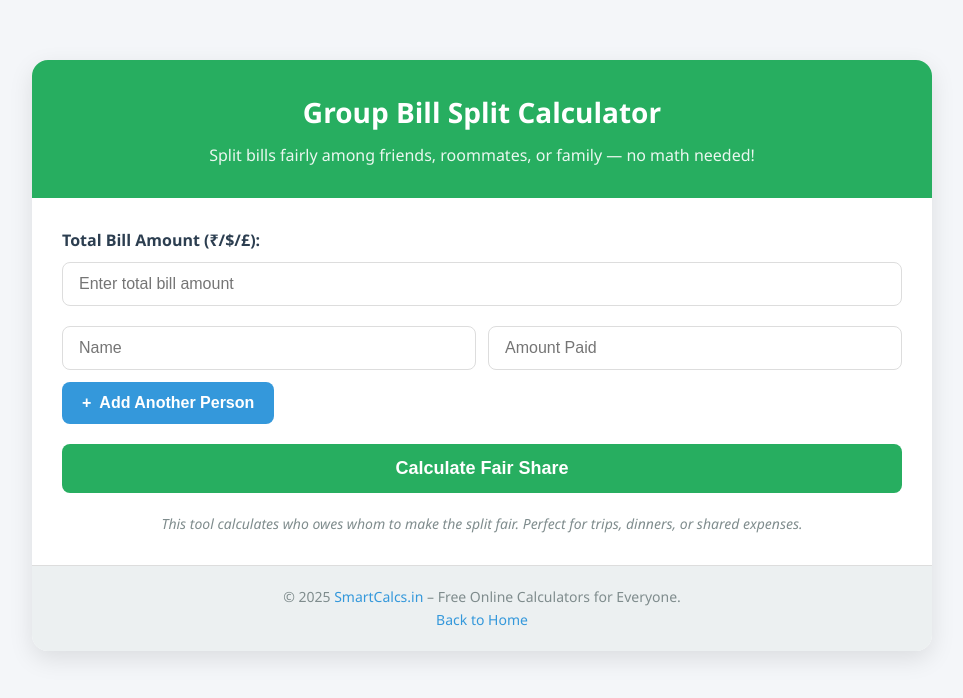
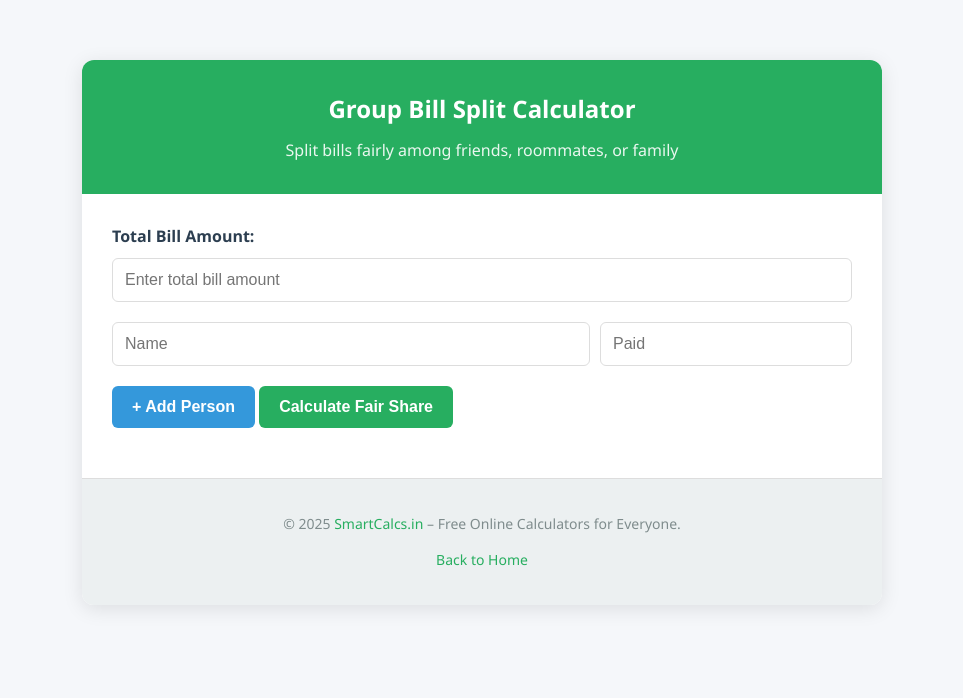
Before and after one commit to smartcalcshelp-art/financehub, a plain HTML site: page index.html in a window 1280 px wide. Shown: the whole page, without its empty margins (158-1121 px from the left). Drawn offline with Linux system fonts and the light colour scheme.

Commit message:
Update index.html

```diff
--- a/index.html
+++ b/index.html
@@ -3,194 +3,101 @@
 <head>
     <meta charset="UTF-8">
     <meta name="viewport" content="width=device-width, initial-scale=1.0">
-    <title>Group Bill Split Calculator - Fair Expense Sharing | SmartCalcs</title>
-    <meta name="description" content="Split group bills fairly with friends or roommates. Free, ad-free online tool to calculate who owes whom. No login, mobile-friendly.">
-    <meta name="keywords" content="split bill calculator, expense split, group bill, fair share, SmartCalcs">
+    <title>Group Bill Split Calculator - No Ads | SmartCalcs</title>
+    <meta name="description" content="Free online tool to split bills fairly among friends, roommates, or family. No login, no ads, works on mobile.">
     <meta name="robots" content="index, follow">
-    <link rel="canonical" href="https://smartcalcs.in/split-bill-calculator.html">
-
-    <!-- Open Graph / Social Sharing -->
-    <meta property="og:title" content="Free Group Bill Split Calculator - No Ads | SmartCalcs">
-    <meta property="og:description" content="Split bills fairly with friends and family. No login, no ads. Works on mobile.">
-    <meta property="og:type" content="website">
-    <meta property="og:url" content="https://smartcalcs.in/split-bill-calculator.html">
-    <meta property="og:image" content="https://smartcalcs.in/assets/og-split-bill.jpg">
-
-    <!-- Twitter Card -->
-    <meta name="twitter:card" content="summary_large_image">
-    <meta name="twitter:title" content="Free Group Bill Split Calculator">
-    <meta name="twitter:description" content="Split bills fairly with friends and family. No login, no ads.">
-    <meta name="twitter:image" content="https://smartcalcs.in/assets/og-split-bill.jpg">
-
-    <!-- Favicon -->
-    <link rel="icon" href="/favicon.ico" type="image/x-icon">
-
-    <!-- Google Analytics -->
-    <script src="/js/analytics.js" async></script>
-
     <style>
-        * {
-            margin: 0;
-            padding: 0;
-            box-sizing: border-box;
-        }
-
         body {
-            font-family: 'Segoe UI', Tahoma, Geneva, Verdana, sans-serif;
+            font-family: 'Segoe UI', sans-serif;
             line-height: 1.6;
             color: #333;
-            background: #f4f6f9;
+            background: #f5f7fa;
             padding: 20px;
+            margin: 0;
         }
-
         .container {
-            max-width: 900px;
+            max-width: 800px;
             margin: 40px auto;
             background: white;
-            border-radius: 16px;
-            box-shadow: 0 8px 24px rgba(0,0,0,0.1);
+            border-radius: 12px;
+            box-shadow: 0 4px 20px rgba(0,0,0,0.1);
             overflow: hidden;
         }
-
         header {
             background: #27ae60;
             color: white;
             padding: 30px;
             text-align: center;
         }
-
         header h1 {
-            font-size: 28px;
-            font-weight: 700;
+            margin: 0;
+            font-size: 24px;
         }
-
         header p {
+            margin: 10px 0 0;
+            opacity: 0.9;
             font-size: 16px;
-            opacity: 0.9;
-            margin-top: 8px;
         }
-
         .content {
             padding: 30px;
         }
-
         .form-group {
             margin-bottom: 20px;
         }
-
         label {
             display: block;
             margin-bottom: 8px;
             font-weight: 600;
             color: #2c3e50;
         }
-
-        input[type="text"],
-        input[type="number"] {
+        input {
             width: 100%;
-            padding: 12px 16px;
+            padding: 12px;
             border: 1px solid #ddd;
-            border-radius: 8px;
+            border-radius: 6px;
             font-size: 16px;
-            transition: border 0.3s;
+            box-sizing: border-box;
         }
-
-        input[type="text"]:focus,
-        input[type="number"]:focus {
-            border-color: #27ae60;
-            outline: none;
-        }
-
         .person {
             display: flex;
-            gap: 12px;
-            margin-bottom: 12px;
-            align-items: center;
+            gap: 10px;
+            margin-bottom: 10px;
         }
-
-        .person input {
-            margin-bottom: 0;
+        .person input[type="text"] {
+            flex: 2;
         }
-
-        .person input[type="text"] {
-            flex: 1;
-        }
-
         .person input[type="number"] {
             flex: 1;
         }
-
-        .remove-btn {
-            background: #e74c3c;
-            color: white;
-            border: none;
-            width: 40px;
-            height: 40px;
-            border-radius: 8px;
-            cursor: pointer;
-            font-size: 18px;
-            display: flex;
-            align-items: center;
-            justify-content: center;
-        }
-
-        .add-more {
-            background: #3498db;
+        button {
+            background: #27ae60;
             color: white;
             border: none;
             padding: 12px 20px;
-            border-radius: 8px;
+            border-radius: 6px;
             cursor: pointer;
             font-size: 16px;
             font-weight: 600;
-            display: flex;
-            align-items: center;
-            gap: 8px;
-            margin-bottom: 20px;
         }
-
+        button:hover {
+            background: #219653;
+        }
+        .add-more {
+            background: #3498db;
+            margin: 10px 0 20px;
+        }
         .add-more:hover {
             background: #2980b9;
         }
-
-        button.calculate {
-            background: #27ae60;
-            color: white;
-            border: none;
-            padding: 14px 24px;
-            border-radius: 8px;
-            font-size: 18px;
-            font-weight: 600;
-            cursor: pointer;
-            width: 100%;
-            transition: background 0.3s;
-        }
-
-        button.calculate:hover {
-            background: #219653;
-        }
-
         .result {
             margin-top: 30px;
             padding: 20px;
             background: #e8f5e9;
-            border-left: 5px solid #27ae60;
-            border-radius: 8px;
+            border-left: 4px solid #27ae60;
+            border-radius: 6px;
             font-size: 18px;
             line-height: 2;
-            color: #2c3e50;
         }
-
-        .result strong {
-            color: #275b3a;
-        }
-
-        .result ul {
-            list-style: disc;
-            margin-left: 20px;
-            margin-top: 10px;
-        }
-
         footer {
             text-align: center;
             padding: 20px;
@@ -199,18 +106,9 @@
             background: #ecf0f1;
             border-top: 1px solid #ddd;
         }
-
         footer a {
-            color: #3498db;
+            color: #27ae60;
             text-decoration: none;
-        }
-
-        .note {
-            font-size: 14px;
-            color: #7f8c8d;
-            margin-top: 20px;
-            text-align: center;
-            font-style: italic;
         }
     </style>
 </head>
@@ -218,34 +116,26 @@
     <div class="container">
         <header>
             <h1>Group Bill Split Calculator</h1>
-            <p>Split bills fairly among friends, roommates, or family — no math needed!</p>
+            <p>Split bills fairly among friends, roommates, or family</p>
         </header>
 
         <div class="content">
             <div class="form-group">
-                <label>Total Bill Amount (₹/$/£):</label>
+                <label>Total Bill Amount:</label>
                 <input type="number" id="totalBill" placeholder="Enter total bill amount" step="0.01">
             </div>
 
             <div id="peopleList">
-                <!-- Default Person -->
                 <div class="person">
                     <input type="text" placeholder="Name" class="name">
-                    <input type="number" placeholder="Amount Paid" class="paid" step="0.01">
+                    <input type="number" placeholder="Paid" class="paid" step="0.01">
                 </div>
             </div>
 
-            <button class="add-more" onclick="addPerson()">
-                <span>+</span> Add Another Person
-            </button>
-
-            <button class="calculate" onclick="calculateSplit()">Calculate Fair Share</button>
+            <button class="add-more" onclick="addPerson()">+ Add Person</button>
+            <button onclick="calculateSplit()">Calculate Fair Share</button>
 
             <div id="result" class="result" style="display: none;"></div>
-
-            <p class="note">
-                This tool calculates who owes whom to make the split fair. Perfect for trips, dinners, or shared expenses.
-            </p>
         </div>
 
         <footer>
@@ -255,41 +145,28 @@
     </div>
 
     <script>
-        // Add a new person field
         function addPerson() {
             const container = document.getElementById('peopleList');
             const newPerson = document.createElement('div');
             newPerson.className = 'person';
-
             newPerson.innerHTML = `
                 <input type="text" placeholder="Name" class="name">
-                <input type="number" placeholder="Amount Paid" class="paid" step="0.01">
-                <button type="button" class="remove-btn" onclick="removePerson(this)">✕</button>
+                <input type="number" placeholder="Paid" class="paid" step="0.01">
             `;
-
             container.appendChild(newPerson);
         }
 
-        // Remove a person field
-        function removePerson(button) {
-            const person = button.parentElement;
-            if (document.querySelectorAll('.person').length > 1) {
-                person.remove();
-            } else {
-                alert("You need at least one person!");
-            }
-        }
-
-        // Calculate the fair split
         function calculateSplit() {
             const totalBill = parseFloat(document.getElementById('totalBill').value);
+            const people = document.querySelectorAll('.person');
+            const resultDiv = document.getElementById('result');
+            resultDiv.style.display = 'block';
 
             if (isNaN(totalBill) || totalBill <= 0) {
-                alert("Please enter a valid total bill amount.");
+                resultDiv.innerHTML = "<strong>Please enter a valid total bill amount.</strong>";
                 return;
             }
 
-            const people = document.querySelectorAll('.person');
             let names = [];
             let paid = [];
             let totalPaid = 0;
@@ -297,7 +174,6 @@
             people.forEach(person => {
                 const nameInput = person.querySelector('.name');
                 const paidInput = person.querySelector('.paid');
-
                 const name = nameInput.value.trim();
                 const amount = parseFloat(paidInput.value) || 0;
 
@@ -309,75 +185,32 @@
             });
 
             if (names.length === 0) {
-                alert("Please add at least one person with a name.");
+                resultDiv.innerHTML = "<strong>Please add at least one person.</strong>";
                 return;
             }
 
             const fairShare = totalBill / names.length;
-            const resultDiv = document.getElementById('result');
-            let resultHTML = <strong>Each person should pay: ₹${fairShare.toFixed(2)}</strong><br><br>;
+            let result = <strong>Each should pay: ₹${fairShare.toFixed(2)}</strong><br><br>;
 
-            // Create list of debts
-            let debts = [];
+            // Settlement logic
+            let settlements = [];
             for (let i = 0; i < names.length; i++) {
                 const diff = paid[i] - fairShare;
-                if (Math.abs(diff) > 0.01) {
-                    debts.push({ name: names[i], amount: diff });
-                }
-            }
-
-            // Settle debts: who owes whom
-            let settlements = [];
-            for (let i = 0; i < debts.length; i++) {
-                if (debts[i].amount >= 0) continue; // Skip those who are owed
-                for (let j = 0; j < debts.length; j++) {
-                    if (debts[j].amount <= 0) continue; // Skip those who owe
-
-                    const transfer = Math.min(-debts[i].amount, debts[j].amount);
-                    if (transfer > 0.01) {
-                        settlements.push(${debts[i].name} should pay ₹${transfer.toFixed(2)} to ${debts[j].name});
-                        debts[i].amount += transfer;
-                        debts[j].amount -= transfer;
-                    }
+                if (diff > 0.01) {
+                    settlements.push(${names[i]} is owed ₹${diff.toFixed(2)});
+                } else if (diff < -0.01) {
+                    settlements.push(${names[i]} owes ₹${Math.abs(diff).toFixed(2)});
                 }
             }
 
             if (settlements.length === 0) {
-                resultHTML += "✅ Everyone has paid fairly!";
+                result += "✅ All payments are fair!";
             } else {
-                resultHTML += "<strong>Settlements:</strong><ul>";
-                settlements.forEach(s => {
-                    resultHTML += <li>${s}</li>;
-                });
-                resultHTML += "</ul>";
+                result += settlements.join("<br>");
             }
 
-            resultDiv.innerHTML = resultHTML;
-            resultDiv.style.display = 'block';
+            resultDiv.innerHTML = result;
         }
-    </script>
-
-    <!-- Structured Data for Google -->
-    <script type="application/ld+json">
-    {
-      "@context": "https://schema.org",
-      "@type": "WebApplication",
-      "name": "Group Bill Split Calculator",
-      "description": "A free online tool to split bills fairly among friends, roommates, or family.",
-      "applicationCategory": "FinanceApplication",
-      "operatingSystem": "Any",
-      "offers": {
-        "@type": "Offer",
-        "price": "0",
-        "priceCurrency": "USD"
-      },
-      "creator": {
-        "@type": "Organization",
-        "name": "SmartCalcs",
-        "url": "https://smartcalcs.in"
-      },
-      "url": "https://smartcalcs.in/split-bill-calculator.html"
-    }
     </script>
 </body>
 </html>
```
